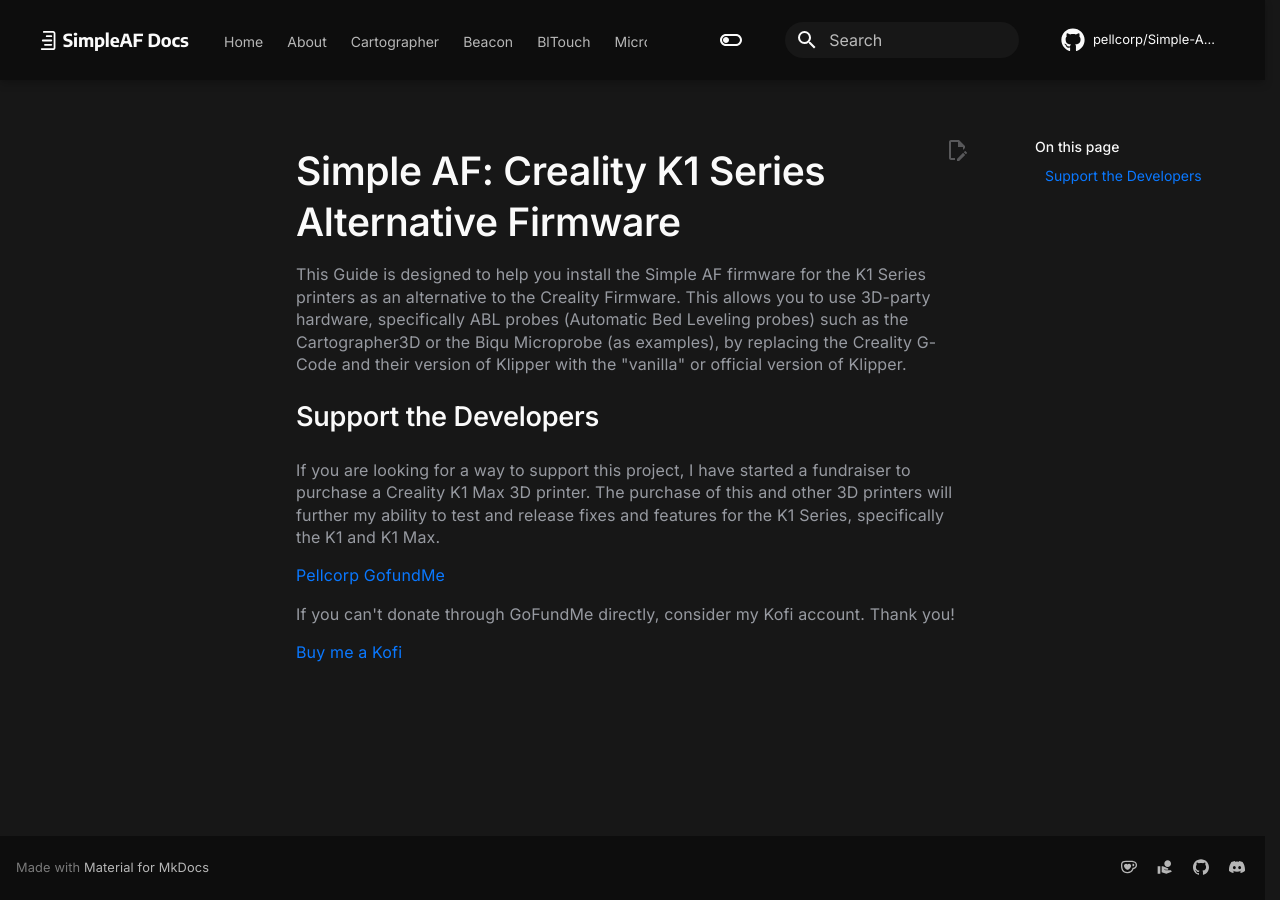
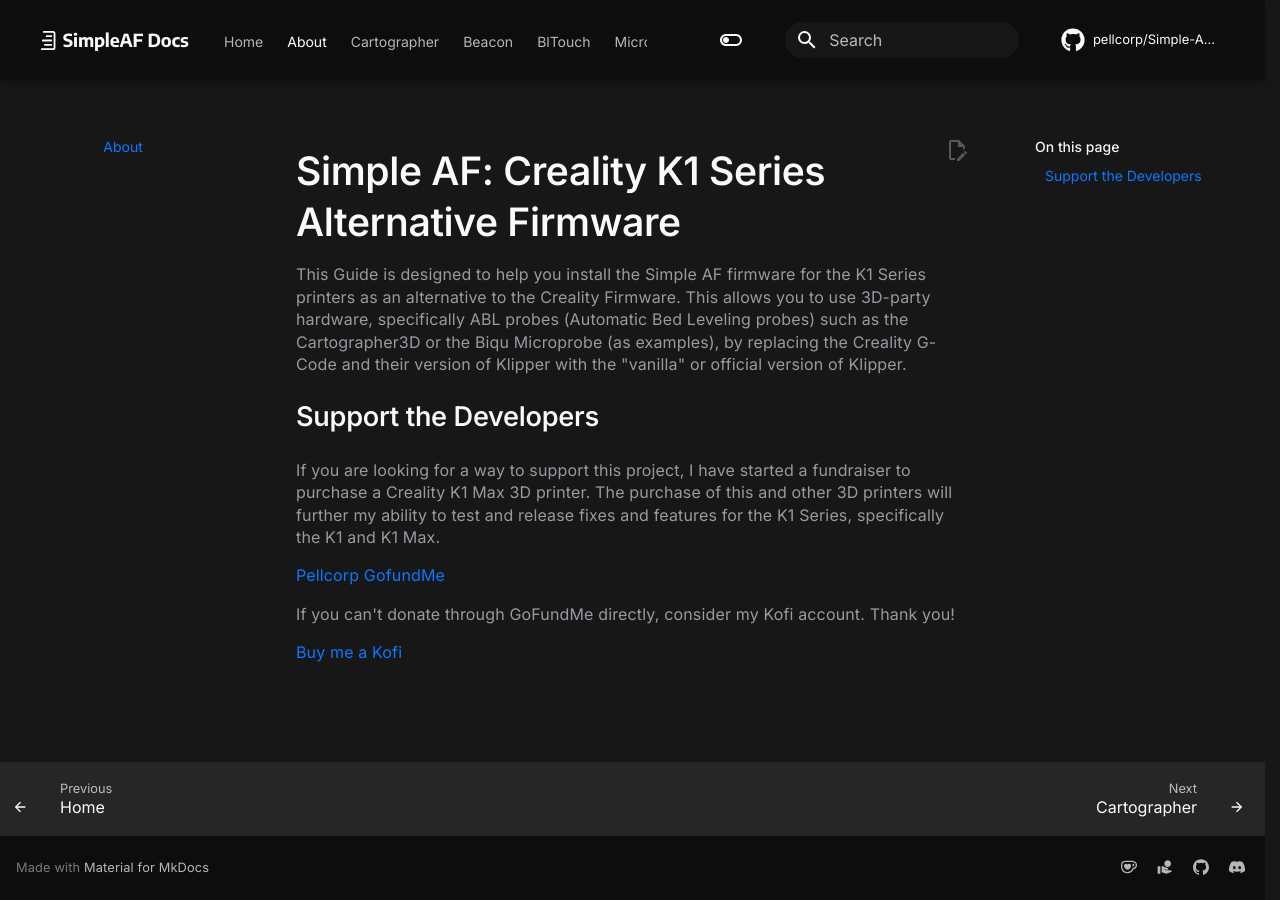
Before and after one commit to pellcorp/Simple-AF-Wiki, an MkDocs documentation site: the page built from docs/readme.md, in a window 1280 px wide. Built offline with MkDocs 1.6.1 and Material for MkDocs 9.7.7, drawn with Linux system fonts in a browser that asks for light colours; comment, search, counter and statistics services are not loaded.

Commit message:
Update mkdocs.yml

```diff
--- a/mkdocs.yml
+++ b/mkdocs.yml
@@ -126,7 +126,7 @@
 # Page tree
 nav:
   - Home: index.md
-  - About: README.md
+  - About: readme.md
   - Cartographer:
       - cartographer.md
       - cartographer_flashing.md
```
